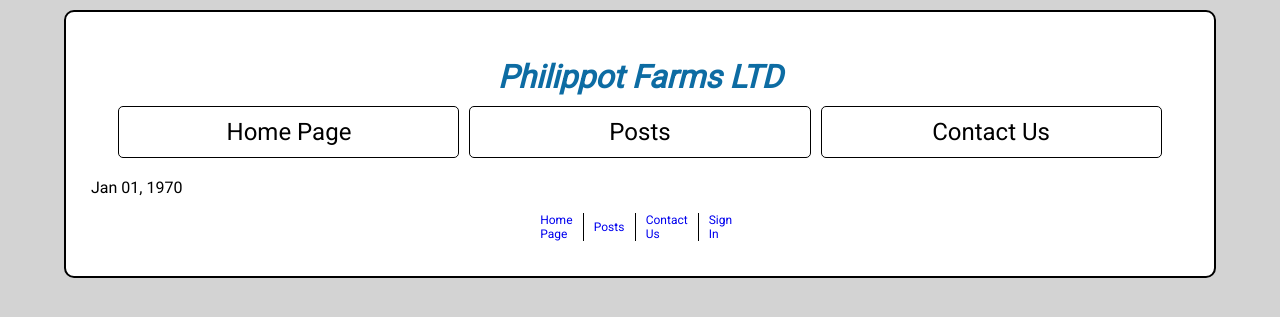
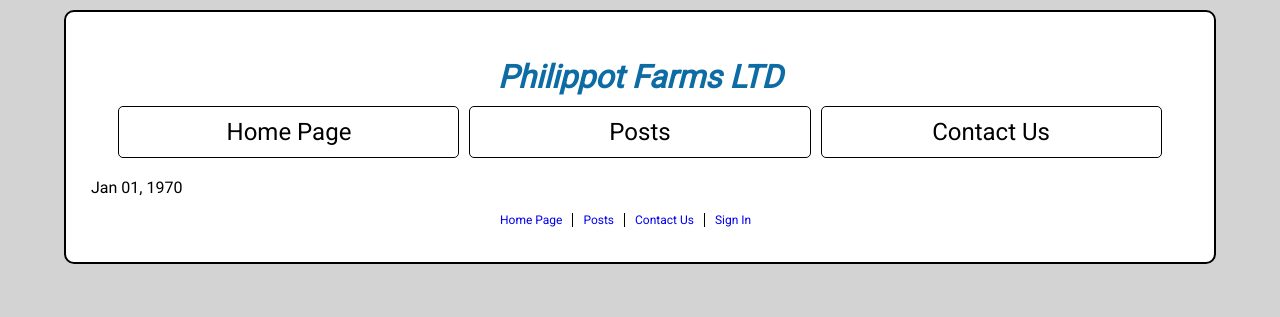
Before and after one commit to blowtorch5/Project-Web-Dev-2, a PHP site: page /post.php in a window 1280 px wide. Shown: the top 317 px of the page. Run offline with PHP 8.4, Linux system fonts and the light colour scheme; data that the repository does not hold is empty.

Commit message:
Changed footer further to have a consistent look at any resolution.

```diff
--- a/styles.css
+++ b/styles.css
@@ -268,7 +268,7 @@ img{
     }
 
         footer nav{
-            width: 20%;
+            width: 300px;
         }
 
             footer nav ul{
@@ -280,7 +280,6 @@ img{
 
                 footer nav ul li{
                     display: flex;
-                    flex: 2;
                     padding: 0px 10px;
                     justify-content: center;
                     align-items: center;
```
